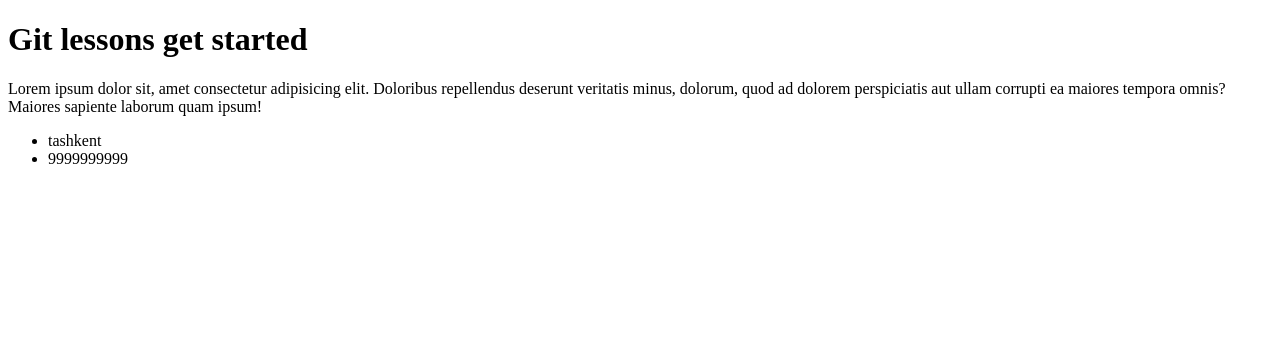
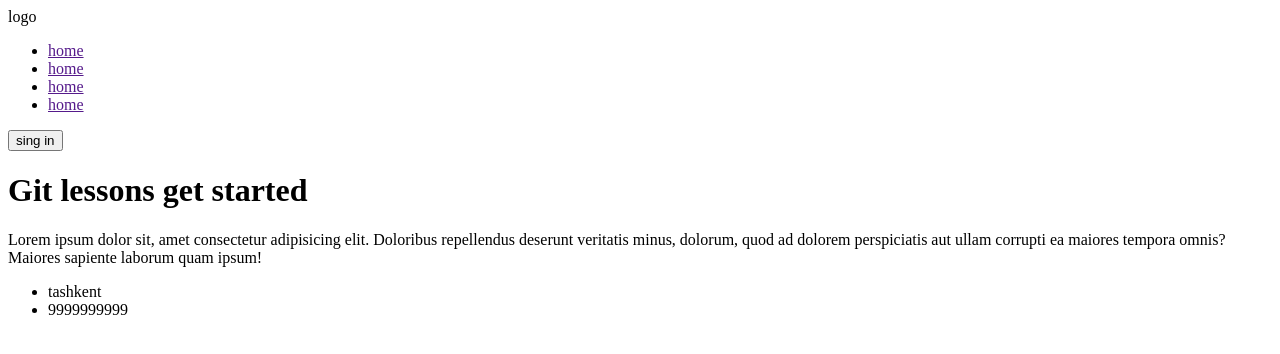
Before and after one commit to asadbekkholdarov/gitlesson, a plain HTML site: page index.html in a window 1280 px wide. Drawn offline with Linux system fonts and the light colour scheme.

Commit message:
navbar yasaldi tugadi

```diff
--- a/index.html
+++ b/index.html
@@ -7,6 +7,16 @@
     <title>Document</title>
   </head>
   <body>
+    <nav>
+      <div class="logo">logo</div>
+      <ul>
+        <li><a href="">home </a></li>
+        <li><a href="">home </a></li>
+        <li><a href="">home </a></li>
+        <li><a href="">home </a></li>
+      </ul>
+      <button>sing in</button>
+    </nav>
     <h1>Git lessons get started</h1>
     <main>
       <p>
```
